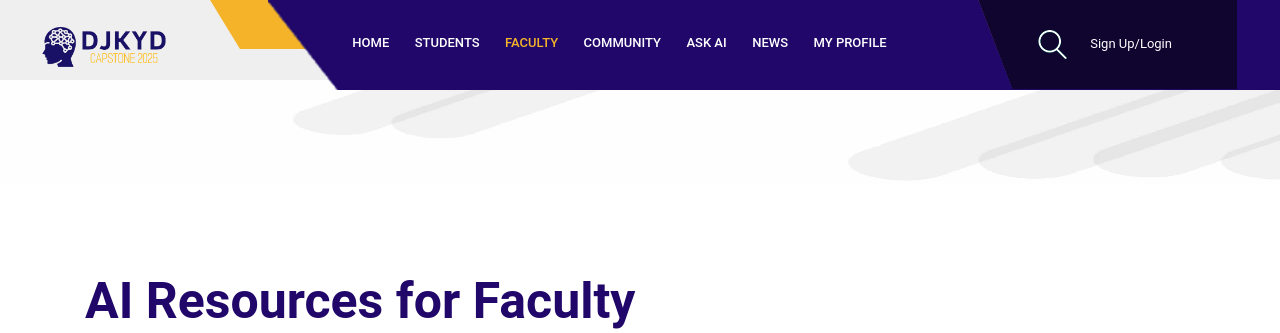
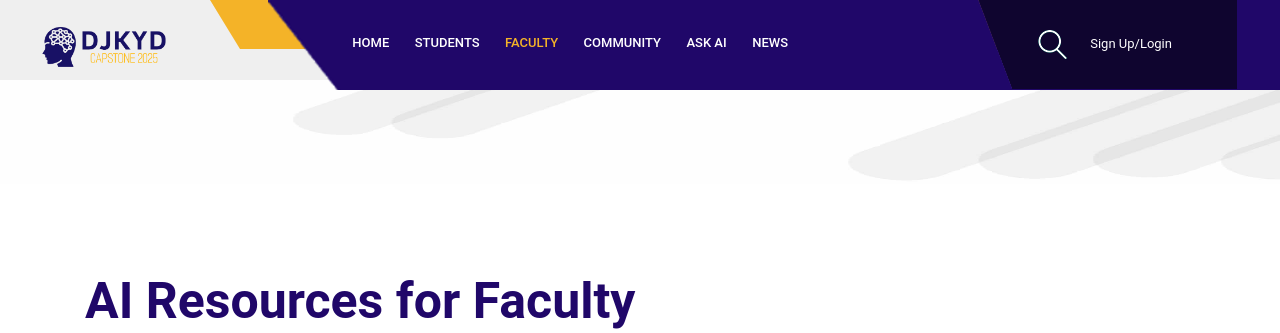
Before and after one commit to jacobabr9/DJKYDcapstone, a PHP site: page /faculty-page.php in a window 1280 px wide. Shown: the top 333 px of the page. Run offline with PHP 8.4, Linux system fonts and the light colour scheme; some libraries are stand-ins or nearby versions.

Commit message:
Fixed top bar

```diff
--- a/mind/faculty-page.php
+++ b/mind/faculty-page.php
@@ -79,7 +79,6 @@ session_start();
                       <li> <a href="#learn">Community</a> </li>
                       <li> <a href="#important">Ask AI</a> </li>
                       <li> <a href="#contact">News</a> </li>
-                      <li> <a href="#contact">My Profile</a> </li>
                      </ul>
                    </nav>
                  </div>
```
